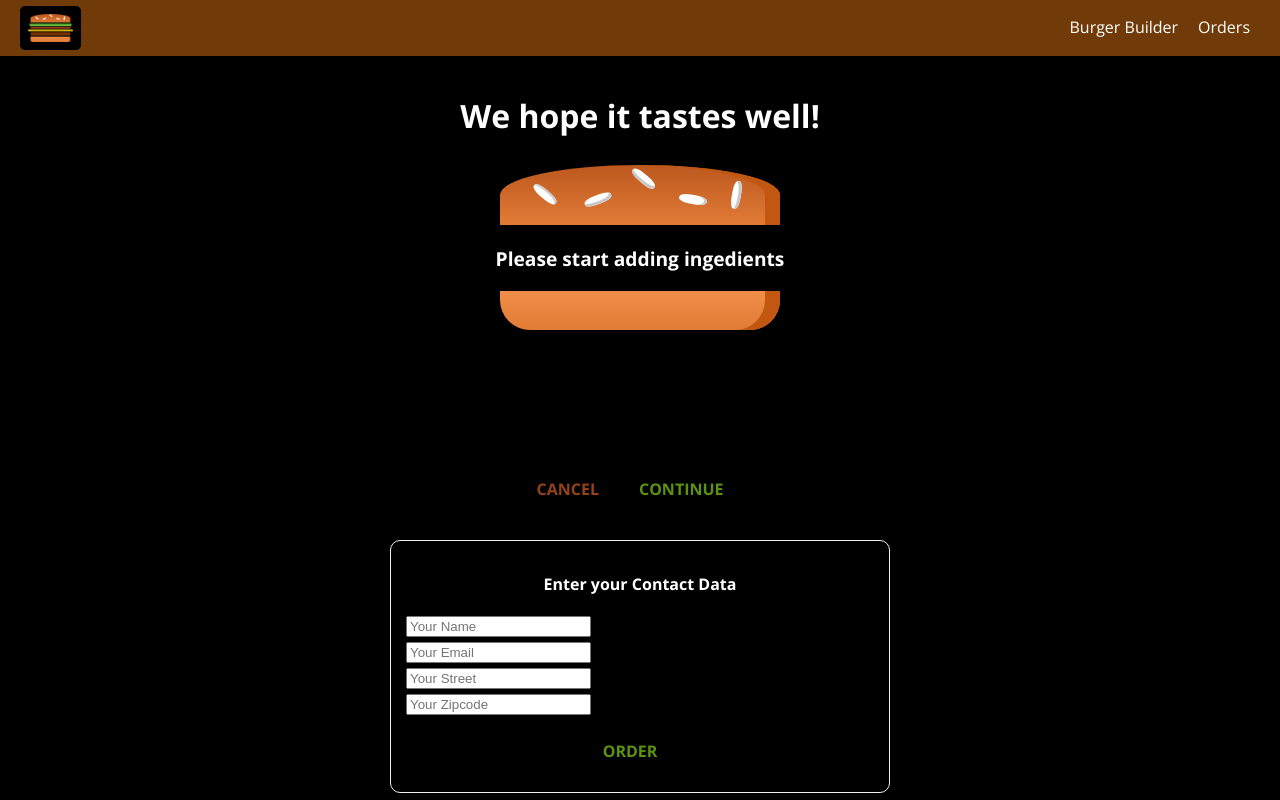
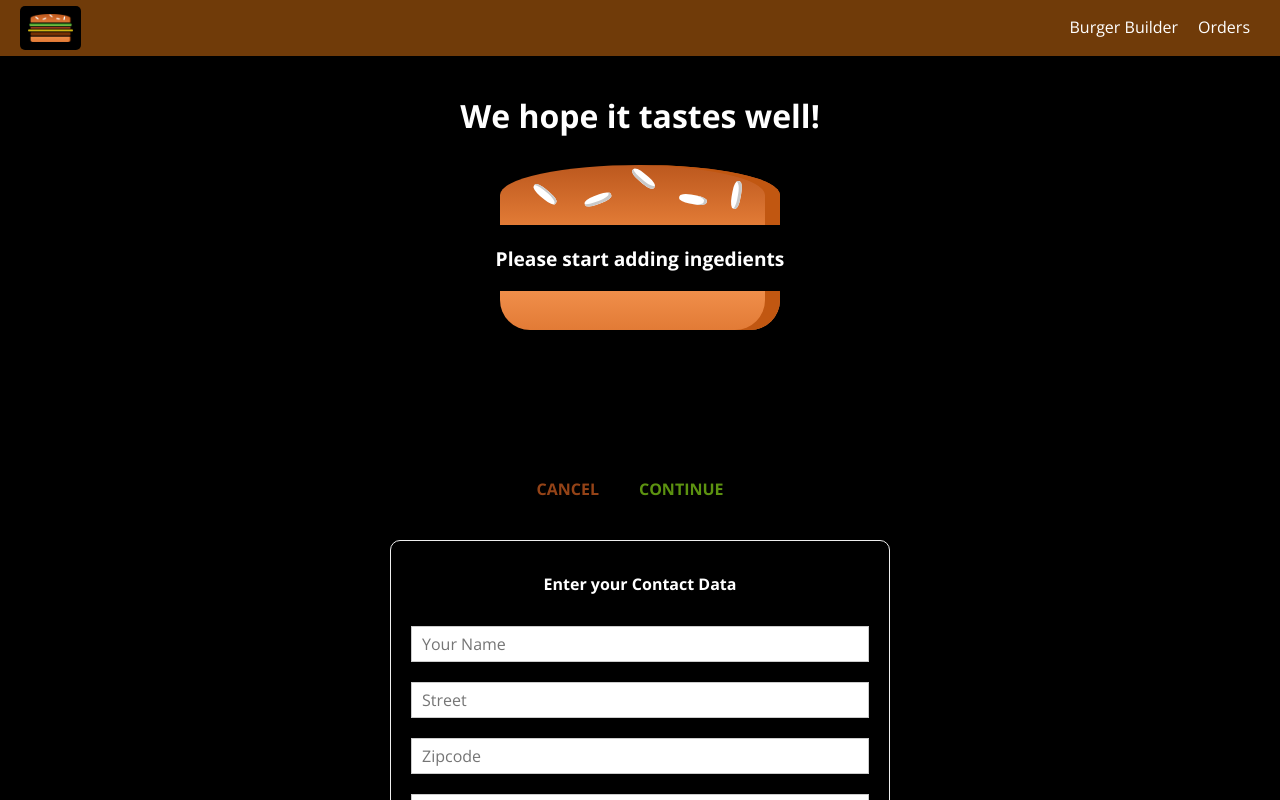
Before and after one commit to Arximiro/HBA, a React app: page /checkout in a window 1280 px wide. Both pictures are taken after a click on the button "CONTINUE". Shown: the top 800 px of the page. Built offline with nearby package versions, Linux system fonts and the light colour scheme.

Commit message:
add functionality for user data form

```diff
--- a/src/components/Order/Order.css
+++ b/src/components/Order/Order.css
@@ -1,7 +1,22 @@
 .order {
-  width: 100%;
+  width: 80%;
   border: 1px solid #ccc;
+  border-radius: 16px;
   padding: 10px;
   margin: 10px auto;
   box-sizing: border-box;
 }
+
+.orderSpan {
+  margin: 0px 10px 0px 0px;
+  display: inline-block;
+  border: 1px solid rgb(94, 92, 92);
+  border-radius: 10px;
+  padding: 5px;
+}
+
+.order:hover {
+  background-color: lightgreen;
+  border: 1px solid black;
+  color: black;
+}
--- a/src/components/Order/Order.js
+++ b/src/components/Order/Order.js
@@ -2,11 +2,30 @@ import React from 'react';
 
 import styles from './Order.css';
 
-const order = (props) => (
-  <div className={styles.order}>
-    <p>Ingredients: Lettuce (1)</p>
-    <p>Price: <strong>USD $5.45</strong></p>
-  </div>
-);
+const order = ({ price, ingredients }) => {
+  const ingredientsSummary = [];
+
+  // ingredients is an object, when iterating with a for loop, the variable ing is the property name.
+  // So with ingredienrs[ingredientName] the value of the property at position ing is the number of that type of ingredient.
+  for (let ing in ingredients) {
+    ingredientsSummary.push({
+      name: ing,
+      amount: ingredients[ing]
+      }
+    );
+  }
+  return (
+    <div className={styles.order}>
+      <p>A tasty burger with the following specs was ordered!</p>
+      {ingredientsSummary.map(ing =>
+        <span
+          key={ing.name}
+          className={styles.orderSpan}
+        >
+          {ing.name}: {ing.amount}</span>)}
+      <p>Price: <strong>{price.toFixed(2)}</strong></p>
+    </div>
+  );
+}
 
 export default order;
--- /dev/null
+++ b/src/components/UI/Input/Input.css
@@ -0,0 +1,26 @@
+.input {
+  width: 100%;
+  padding: 10px;
+  box-sizing: border-box;
+}
+
+.label {
+  font-weight: bold;
+  display: block;
+  margin-bottom: 8px;
+}
+
+.inputElement {
+  outline: none;
+  border: 1px solid #ccc;
+  box-sizing: border-box;
+  background-color: white;
+  font: inherit;
+  padding: 6px 10px;
+  display: block;
+  width: 100%
+}
+
+.inputElement:focus {
+  background-color: #ccc;
+}
--- /dev/null
+++ b/src/components/UI/Input/Input.js
@@ -0,0 +1,54 @@
+import React from 'react';
+
+import styles from './Input.css';
+
+const input = (props) => {
+  let inputElement = null;
+
+  switch (props.elementType) {
+    case ('input'):
+      inputElement = <input
+                      className={styles.inputElement}
+                      {...props.elementConfig}
+                      value={props.value}
+                      onChange={props.changed}
+                      />;
+      break;
+    case ('textarea'):
+      inputElement = <textarea
+                      className={styles.inputElement}
+                      {...props.elementConfig}
+                      value={props.value}
+                      onChange={props.changed}
+                      />;
+      break;
+    case ('select'):
+      inputElement = (
+        <select
+          className={styles.inputElement}
+          value={props.value}
+          onChange={props.changed}
+        >
+          {props.elementConfig.options.map(option => (
+            <option key={option.value} value={option.value}>{option.displayValue}</option>
+          ))}
+        </select>
+      )
+      break;
+    default:
+      inputElement = <input
+                      className={styles.inputElement}
+                      {...props.elementConfig}
+                      value={props.value}
+                      onChange={props.changed}
+                      />;
+  };
+
+  return (
+    <div className={styles.input}>
+      {inputElement}
+    </div>
+  );
+};
+
+export default input;
--- a/src/containers/Checkout/ContactData/ContactData.css
+++ b/src/containers/Checkout/ContactData/ContactData.css
@@ -8,11 +8,6 @@
   box-sizing: border-box;
 }
 
-.input {
-  display: block;
-  margin: 5px;
-}
-
 @media (min-width: 600px) {
   .contactData {
     width: 500px;
--- a/src/containers/Checkout/ContactData/ContactData.js
+++ b/src/containers/Checkout/ContactData/ContactData.js
@@ -2,16 +2,63 @@ import React, { Component } from 'react';
 
 import Button from '../../../components/UI/Button/Button';
 import Spinner from '../../../components/UI/Spinner/Spinner';
+import Input from '../../../components/UI/Input/Input';
 import styles from './ContactData.css';
 import axios from '../../../axios-orders';
 
 class ContactData extends Component {
   state = {
-    name: '',
-    email: '',
-    address: {
-      street: '',
-      zipcode: ''
+    orderForm: {
+      name: {
+        elementType: 'input',
+        elementConfig: {
+          type: 'text',
+          placeholder: 'Your Name'
+        },
+        value: ''
+      },
+      street: {
+        elementType: 'input',
+        elementConfig: {
+          type: 'text',
+          placeholder: 'Street'
+        },
+        value: ''
+      },
+      zip: {
+        elementType: 'input',
+        elementConfig: {
+          type: 'text',
+          placeholder: 'Zipcode'
+        },
+        value: ''
+      },
+      country: {
+        elementType: 'input',
+        elementConfig: {
+          type: 'text',
+          placeholder: 'Country'
+        },
+        value: ''
+      },
+      email: {
+        elementType: 'input',
+        elementConfig: {
+          type: 'email',
+          placeholder: 'Email'
+        },
+        value: ''
+      },
+      deliveryMethod: {
+        elementType: 'select',
+        elementConfig: {
+          options: [
+            {value: 'fastest', displayValue: 'Fastest'},
+            {value: 'cheapest', displayValue: 'Cheapest'},
+          ]
+        },
+        value: ''
+      },
     },
     loading: false
   }
@@ -19,20 +66,15 @@ class ContactData extends Component {
   handleOrder = async (e) => {
     e.preventDefault();
     this.setState({ loading: true });
+    const formData = {};
+    for (let formElementId in this.state.orderForm) {
+      formData[formElementId] = this.state.orderForm[formElementId].value;
+    }
 
     const order = {
       ingredients: this.props.ingredients,
       price: this.props.totalPrice,
-      customer: {
-        name: 'David',
-        address: {
-          street: 'Cool Street',
-          zip: '12345',
-          country: 'US'
-        },
-        email: 'dr@test.com'
-      },
-      deliveryMethod: 'fastest'
+      orderData: formData
     };
 
     try {
@@ -44,19 +86,40 @@ class ContactData extends Component {
     }
   };
 
+  handleInputChanged = (event, inputId) => {
+    const orderForm = {
+      ...this.state.orderForm
+    };
+    const updatedFormElement = {...orderForm[inputId]};
+    updatedFormElement.value = event.target.value;
+    orderForm[inputId] = updatedFormElement;
+    this.setState({orderForm});
+  }
+
   render() {
+    const formElementsArray = [];
+    for (let key in this.state.orderForm) {
+      formElementsArray.push({
+        id: key,
+        config: this.state.orderForm[key]
+      });
+    }
     return (
       <div className={styles.contactData}>
         <h4>Enter your Contact Data</h4>
         {this.state.loading ?
           <Spinner /> :
-          <form>
-          <input className={styles.input} type="text" name="name" placeholder="Your Name" />
-          <input className={styles.input} type="email" name="email" placeholder="Your Email" />
-          <input className={styles.input} type="text" name="street" placeholder="Your Street" />
-          <input className={styles.input} type="text" name="zipcode" placeholder="Your Zipcode" />
-          <Button btnType="success" clicked={this.handleOrder}>ORDER</Button>
-        </form>
+          <form onSubmit={this.handleOrder}>
+            {formElementsArray.map(formElement =>
+              <Input
+                key={formElement.id}
+                elementType={formElement.config.elementType}
+                elementConfig={formElement.config.elementConfig}
+                value={formElement.config.value}
+                changed={(e) => this.handleInputChanged(e, formElement.id)}
+              />)}
+            <Button btnType="success" clicked={this.handleOrder}>ORDER</Button>
+          </form>
         }
       </div>
     );
--- a/src/containers/Orders/Orders.js
+++ b/src/containers/Orders/Orders.js
@@ -1,16 +1,44 @@
 import React, { Component } from 'react';
 
 import Order from '../../components/Order/Order';
+import axios from '../../axios-orders';
+import withErrorHandler from '../../hoc/WithErrorHandler/WithErrorHandler';
 
 class Orders extends Component {
+  state = {
+    orders: [],
+    loading: true
+  }
+
+  async componentDidMount() {
+    try {
+      const res = await axios.get('/orders.json');
+      const orders = []
+      for (let key in res.data) {
+        orders.push({
+          ...res.data[key],
+          id: key
+        });
+      }
+      this.setState({loading: false, orders});
+    } catch (e) {
+      this.setState({loading: false});
+    }
+  }
+
   render() {
     return (
       <div>
-        <Order />
-        <Order />
+        {this.state.orders.map(order =>
+          <Order
+            key={order.id}
+            ingredients={order.ingredients}
+            price={+order.price}
+          />
+        )}
       </div>
     );
   }
 }
 
-export default Orders;
+export default withErrorHandler(Orders, axios);
```
